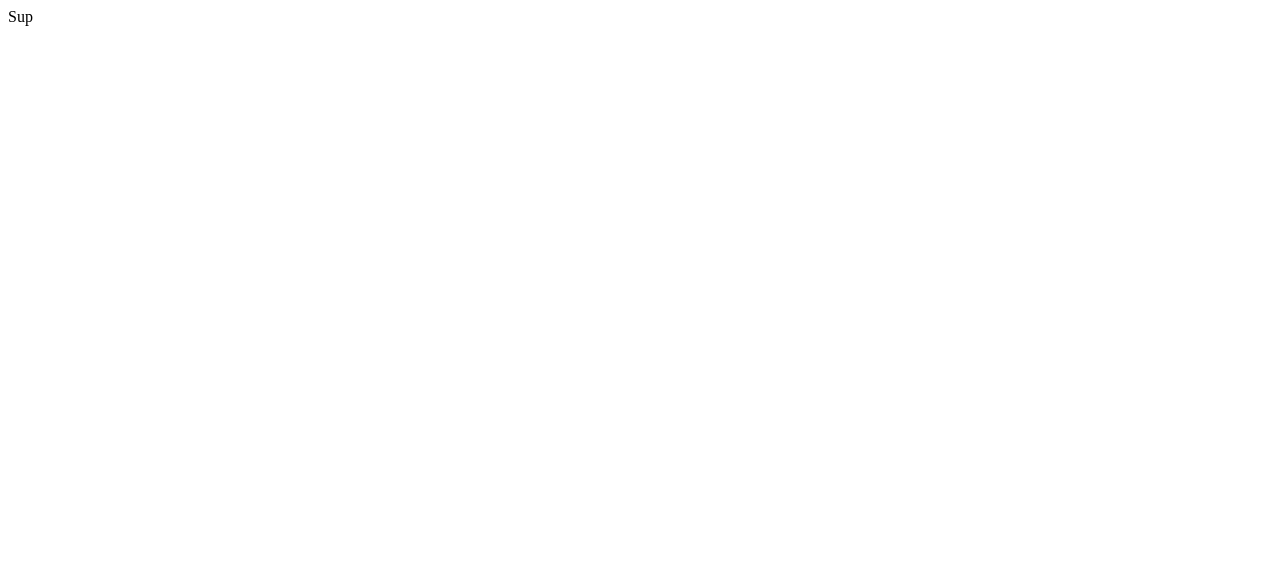
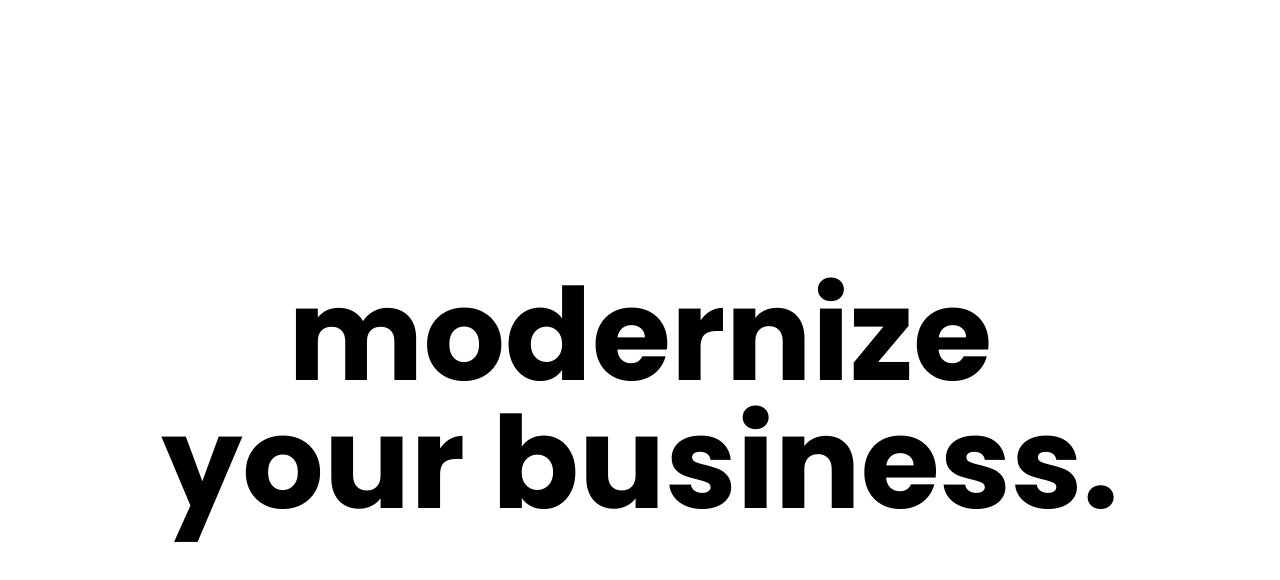
Before and after one commit to nichemarket/niche-portfolio, a React (Vite) app: page / in a window 1280 px wide. Shown: the top 580 px of the page. Built offline with nearby package versions, Linux system fonts and the light colour scheme.

Commit message:
👷‍♂️ Add Homescreen

```diff
--- a/src/App.js
+++ b/src/App.js
@@ -1,9 +1,58 @@
 import React from 'react'
+import styled, { createGlobalStyle } from 'styled-components'
+
+const Header1 = styled.h1`
+    @import url('https://fonts.googleapis.com/css2?family=Poppins:wght@200;300;400;600;700&display=swap');
+    font-family: 'Poppins', sans-serif;
+    color: ${props =>  props.theme.white};
+    font-size: 8rem;
+    padding: 0;
+    margin: 0;
+    line-height: 8rem;
+    text-align: center;
+`
+
+const Header2 = styled.span`
+    @import url('https://fonts.googleapis.com/css2?family=Poppins:wght@200;300;400;600;700&display=swap');
+    font-family: 'Poppins', sans-serif;
+    color: ${props =>  props.theme.primary};
+    font-size: 8rem;
+    padding: 0;
+    margin: 0;
+    line-height: 8rem;
+    text-align: center;
+`
+
+const TitleWrapper = styled.div`
+    width: 100%;
+    height: 100vh;
+    display: flex;
+    flex-direction: column;
+    justify-content: center;
+    align-items: center;
+`
+
+const Main = createGlobalStyle`
+   * {
+    @import url('https://fonts.googleapis.com/css2?family=Poppins:wght@200;300;400;600;700&display=swap');
+    font-family: 'Poppins', sans-serif;
+   }
+
+   body {
+       background: ${props =>  props.theme.black};
+       margin: 0;
+       padding: 0;
+   }
+`
 
 export default function App() {
     return (
-        <div>
-            Sup
-        </div>
+        <>
+            <Main />
+            <TitleWrapper>
+                <Header1>modernize</Header1>
+                <Header1>your business<Header2>.</Header2></Header1>
+            </TitleWrapper>
+        </>
     )
 }
--- /dev/null
+++ b/src/elements/BtnPrimary.js
@@ -0,0 +1,19 @@
+import styled from "styled-components";
+
+const BtnPrimary = styled.button`
+    @import url('https://fonts.googleapis.com/css2?family=Poppins:wght@200;300;400;600;700&display=swap');
+    font-family: "Poppins", sans-serif;
+    background-color: ${props => props.theme.primary};
+    width: 5rem;
+    height: 2rem;
+    border-radius: 50px;
+    border: none;
+    outline: none;
+    transition: ease-in-out .3s;
+    cursor: pointer;
+
+    &:hover {
+        background-color: ${props => props.theme.white};
+    }
+`
+export default BtnPrimary
--- /dev/null
+++ b/src/elements/theme.js
@@ -0,0 +1,5 @@
+// Colors
+
+export const primary = "#03fca5";
+export const black = "#000";
+export const white = "#fff"
--- a/src/index.html
+++ b/src/index.html
@@ -3,6 +3,7 @@
 <head>
     <meta charset="UTF-8">
     <meta name="viewport" content="width=device-width, initial-scale=1.0">
+    <link rel="shortcut icon" href="./assets/logo.svg" type="image/x-icon">
     <title>nichemarket</title>
 </head>
 <body>
--- a/src/index.js
+++ b/src/index.js
@@ -1,6 +1,13 @@
 import React from "react"
 import ReactDOM from "react-dom"
+import { ThemeProvider } from "styled-components";
+
+import * as theme from '#elements/theme'
 import App from './App.js'
 
 var mountNode = document.getElementById("app");
-ReactDOM.render(<App />, mountNode);
+ReactDOM.render(
+    <ThemeProvider theme={theme}>
+        <App />
+    </ThemeProvider>
+    , mountNode);
```
Also changed, not shown: package.json (+7 -1 lines), src/assets/logo.svg (added), 1 other file (tests, documents, lock files or other folders).
